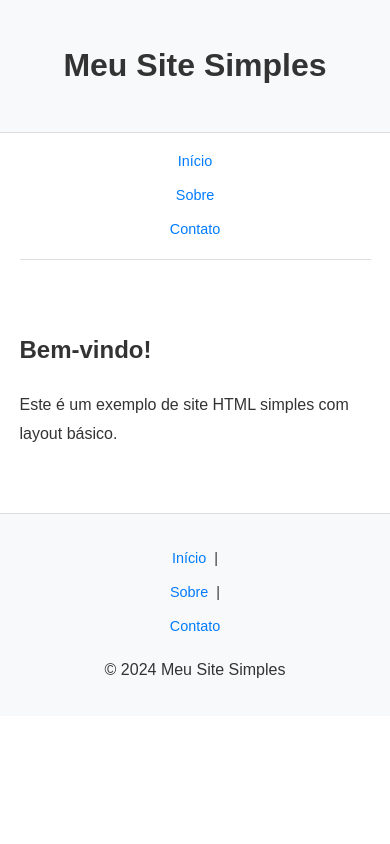
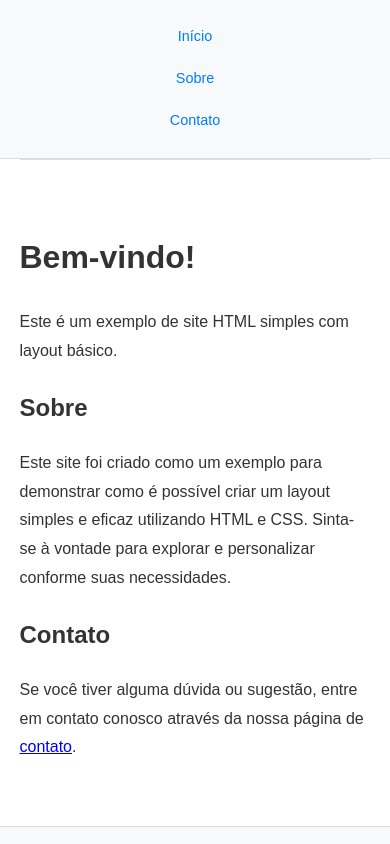
Before and after one commit to jsblnt/newsb, a plain HTML site: page index.html in a window 390 px wide. Shown: the top 844 px of the page. Drawn offline with Linux system fonts and the light colour scheme.

Commit message:
Update index.html

```diff
--- a/index.html
+++ b/index.html
@@ -14,15 +14,15 @@
             line-height: 1.8;
             font-size: 16px; /* Tamanho base do texto */
         }
-        header {
+        nav {
             background-color: #f8f9fa;
-            padding: 2rem 0;
+            padding: 1rem 0;
             text-align: center;
             border-bottom: 1px solid #ddd;
-        }
-        nav {
-            margin: 1rem 0;
-            text-align: center;
+            display: flex;
+            justify-content: center;
+            align-items: center;
+            flex-wrap: wrap;
         }
         nav a {
             margin: 0 1rem;
@@ -48,6 +48,12 @@
             padding: 1.5rem 0;
             text-align: center;
             border-top: 1px solid #ddd;
+        }
+        footer nav {
+            display: flex;
+            justify-content: center;
+            align-items: center;
+            flex-wrap: wrap;
         }
         footer nav a {
             margin: 0 0.5rem;
@@ -79,6 +85,10 @@
         }
         /* Estilos responsivos */
         @media (max-width: 768px) {
+            nav {
+                flex-direction: column;
+                padding: 1rem;
+            }
             nav a {
                 display: block;
                 margin: 0.5rem 0;
@@ -90,6 +100,9 @@
                 padding: 2rem 5%;
                 margin: 1rem 0;
             }
+            footer nav {
+                flex-direction: column;
+            }
             footer nav a {
                 display: block;
                 margin: 0.5rem 0;
@@ -100,8 +113,8 @@
             }
         }
         @media (max-width: 480px) {
-            header, footer {
-                padding: 1rem 0;
+            nav {
+                padding: 1rem;
             }
             nav a {
                 font-size: 0.9rem;
@@ -116,9 +129,6 @@
     </style>
 </head>
 <body>
-    <header>
-        <h1>Meu Site Simples</h1>
-    </header>
     <nav>
         <a href="#">Início</a>
         <a href="#">Sobre</a>
@@ -126,8 +136,12 @@
     </nav>
     <div class="separator"></div>
     <main>
-        <h2>Bem-vindo!</h2>
+        <h1>Bem-vindo!</h1>
         <p>Este é um exemplo de site HTML simples com layout básico.</p>
+        <h2>Sobre</h2>
+        <p>Este site foi criado como um exemplo para demonstrar como é possível criar um layout simples e eficaz utilizando HTML e CSS. Sinta-se à vontade para explorar e personalizar conforme suas necessidades.</p>
+        <h2>Contato</h2>
+        <p>Se você tiver alguma dúvida ou sugestão, entre em contato conosco através da nossa página de <a href="#">contato</a>.</p>
     </main>
     <footer>
         <nav>
```
